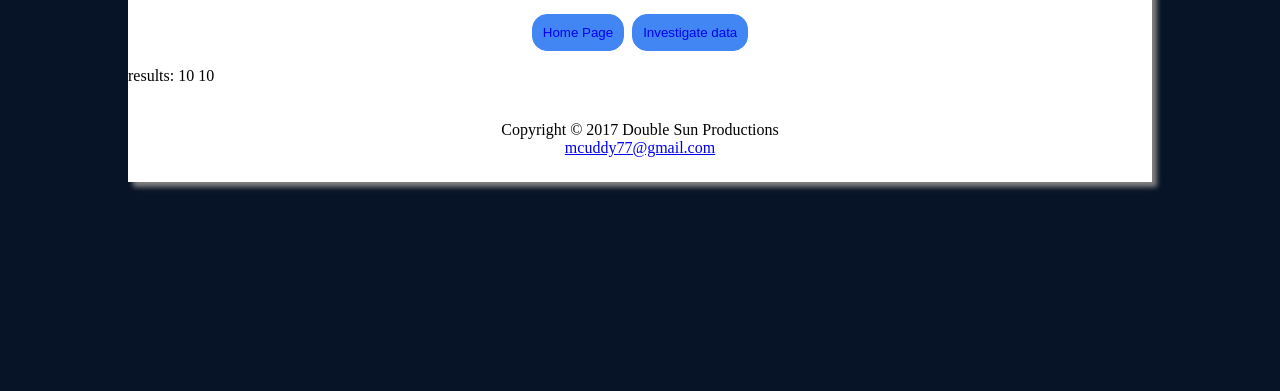
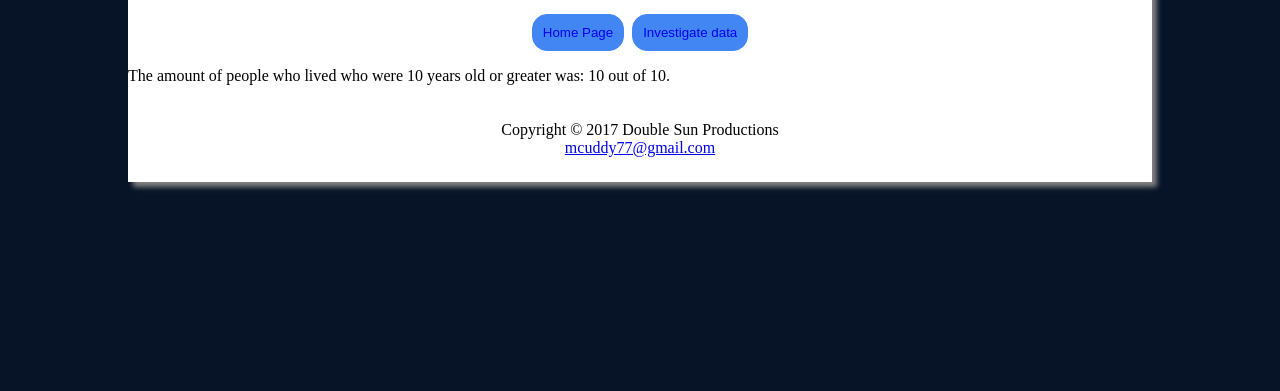
Before and after one commit to ravenusmc/titanic, a Flask app: template templates/age_results.html in a window 1280 px wide. Shown: the part 409-800 px from the top of the page. Run offline with Flask 2, Linux system fonts and the light colour scheme; the template is opened without the code that fills it: most values are stand-ins (such as "Sample title", 1, 10 or a date in 2020).

Commit message:
finished age function

```diff
--- a/main.py
+++ b/main.py
@@ -46,7 +46,7 @@ def age_results():
     age_entered = int(request.form['number'])
     data = Data()
     total_passengers, age_survived = data.age_lived(age_entered)
-    return render_template('age_results.html', title="Age_results", age = age_survived, total = total_passengers)
+    return render_template('age_results.html', title="Age_results", age = age_survived, total = total_passengers, age_entered = age_entered)
 
 #This line will actually run the app.
 app.run(debug=True)
--- a/templates/age_results.html
+++ b/templates/age_results.html
@@ -20,7 +20,9 @@
     </nav>
 
     <main class='data_container'>
-        <p>results: {{ age }} {{ total }}</p>
+        <p>The amount of people who lived who were {{ age_entered }} years old
+             or greater was: {{ age }} out of {{ total }}.
+        </p>
     </main>
 
     <footer>
```
